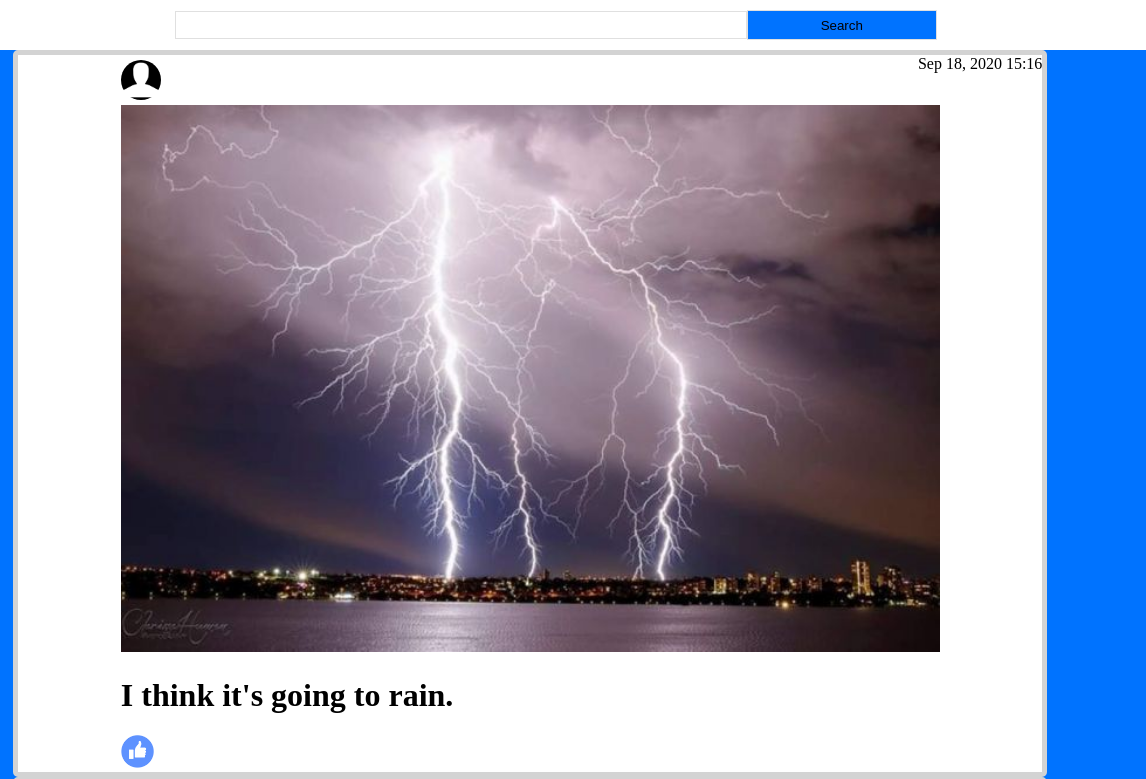
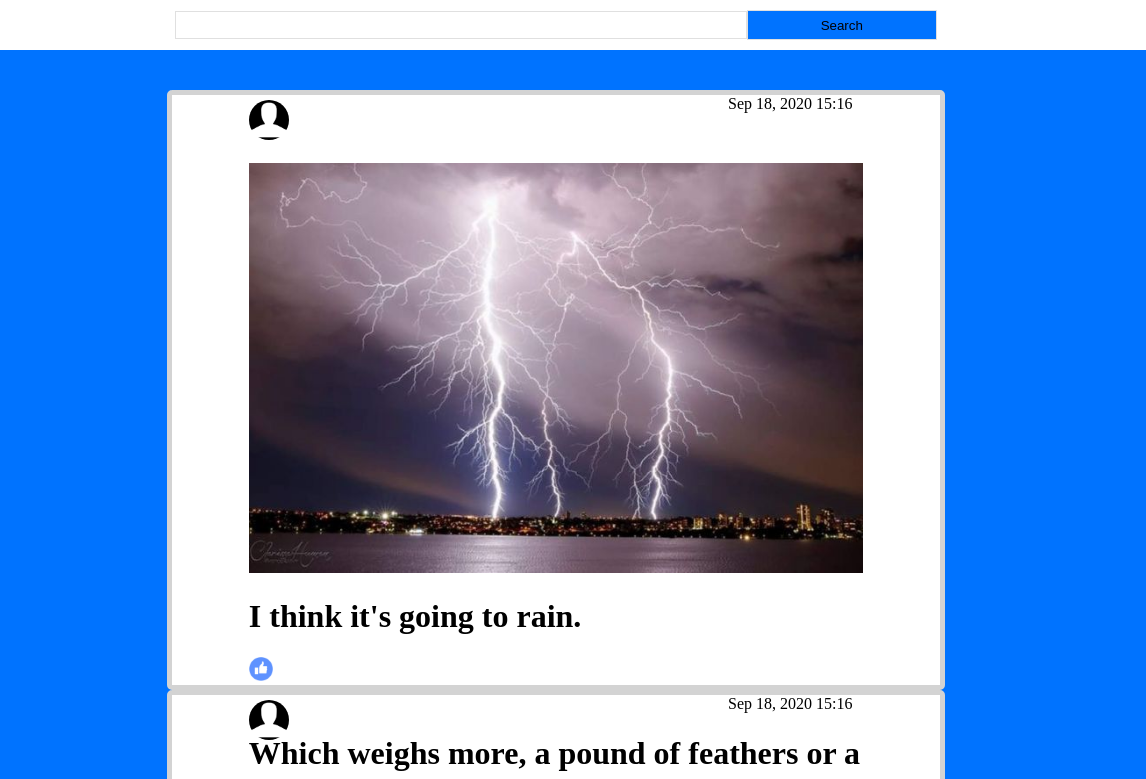
Before and after one commit to mAXeLLz/WebDevHomework1, a plain HTML site: page index.html in a window 1280 px wide. Shown: the top 779 px of the page, 84-1230 px from the left. Drawn offline with Linux system fonts and the light colour scheme.

Commit message:
final editing

```diff
--- a/res/css/index_style.css
+++ b/res/css/index_style.css
@@ -1,5 +1,5 @@
 .post{
-    position:relative;
+    position: relative;
     left:10%;
     top:30px;
     width: 80%;
@@ -8,9 +8,11 @@
     padding-left: 10%;
     padding-right: 10%;
     border-radius: 5px;
+    align-content: center;
 }
-img + span{
-    position: absolute;
+img ~ span{
+    position: relative;
+    left: 78%;
 }
 
 header {
@@ -22,7 +24,7 @@ header {
 html, body {
     margin: 0;
     padding: 0;
-    padding-top: 10px;
+    padding-top: 30px;
 }
 #postIcon{
     position: absolute;
@@ -57,6 +59,9 @@ div span{
     right:0px;
 
 }
+body + div {
+    align-content: center;
+}
 body {
     background-color:#0073ff;
   font-family: "Times new roman", serif;
@@ -66,8 +71,10 @@ body {
 .flex-container {
     display: flex;
     flex-direction: column;
-    width: 80%;
-    position:absolute;
+    width: 60%;
+    position: absolute;
+    left: 14%;
+    align-content: center;
     align-items: center;
 }
 nav div.search-container > input {
```
Also changed, not shown: index.html (+1 -1 lines).
